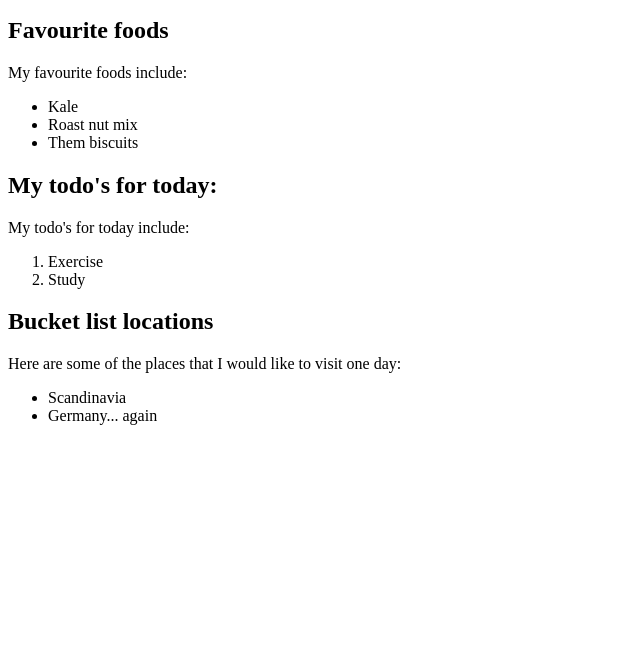
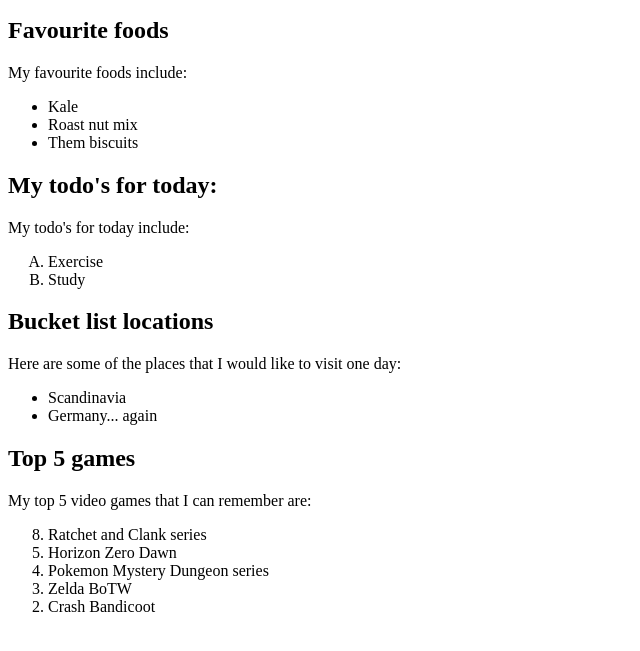
Before and after one commit to Culliham/odin-html-practice, a plain HTML site: page html-list-practice.html in a window 1280 px wide. Shown: the part 101-752 px from the top of the page, without its empty margins (0-640 px from the left). Drawn offline with Linux system fonts and the light colour scheme.

Commit message:
adding favourite games <ol> to html-list-practice.html and testing <ol> <ul> and <li> attributes

```diff
--- a/html-list-practice.html
+++ b/html-list-practice.html
@@ -17,7 +17,7 @@
         </ul>
         <h2>My todo's for today:</h2>
         <p>My todo's for today include:</p>
-        <ol>
+        <ol type="A">
             <li>Exercise</li>
             <li>Study</li>
         </ol>
@@ -28,6 +28,15 @@
             <li>Scandinavia</li>
             <li>Germany... again</li>
         </ul>
+        <h2>Top 5 games</h2>
+        <p>My top 5 video games that I can remember are:</p>
+        <ol reversed>
+            <li value=8>Ratchet and Clank series</li>
+            <li value=5>Horizon Zero Dawn</li>
+            <li>Pokemon Mystery Dungeon series</li>
+            <li>Zelda BoTW</li>
+            <li>Crash Bandicoot</li>
+        </ol>
 
     </body>
 </html>
```
